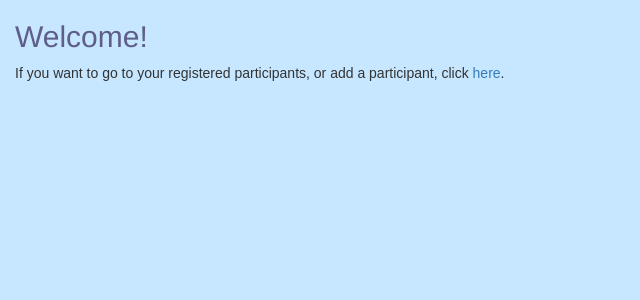
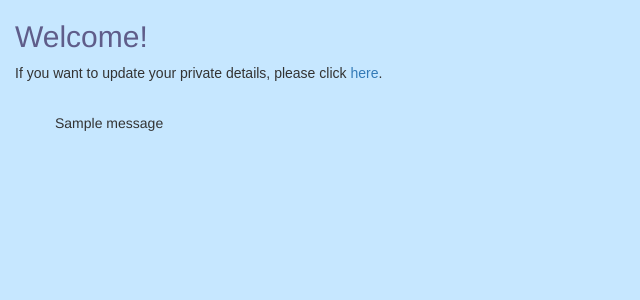
Before and after one commit to wearespindle/subscriptionform, a Django app: template subscriptionform/templates/home/menu.html in a window 1280 px wide. Shown: the top 300 px of the page, without its empty margins (0-640 px from the left). Run offline with Django 3.2, Linux system fonts and the light colour scheme; the template is opened without the code that fills it, so the values that code supplies are empty; tables that the repository leaves empty hold one stand-in row (values such as "Sample post"); one stand-in notice (Sample message) is shown; some libraries are stand-ins or nearby versions.

Commit message:
Logged in users can change their own details.

```diff
--- a/sports/urls.py
+++ b/sports/urls.py
@@ -1,4 +1,5 @@
 from django.conf.urls import url
+
 from .views import ParticipantCreate, ParticipantDelete, ParticipantDetail, ParticipantList, ParticipantUpdate
 
 urlpatterns = [
--- a/subscriptionform/templates/home/menu.html
+++ b/subscriptionform/templates/home/menu.html
@@ -3,6 +3,15 @@
 
 {% block content %}
     <h2>{% blocktrans %}Welcome!{% endblocktrans %}</h2>
-    <p>{% blocktrans %}If you want to go to your registered participants, or add a participant, click {% endblocktrans %}
-    <a href="{% url 'participants' %}">{% blocktrans %}here{% endblocktrans %}</a>.</p>
+        {% url 'user_update' as the_url %}
+        <p>{% blocktrans %}If you want to update your private details, please click
+            <a href ="{{ the_url }}">here</a>. {% endblocktrans %}</p>
+        <br>
+        {% if messages %}
+        <ul class="messages">
+            {% for message in messages %}
+                {{ message }}
+            {% endfor %}
+        {% endif %}
+        </ul>
 {% endblock %}
--- a/subscriptionform/urls.py
+++ b/subscriptionform/urls.py
@@ -11,6 +11,7 @@ urlpatterns = [
     url(r'^admin/', include(admin.site.urls)),
     url('^', include('django.contrib.auth.urls')),
     url('^', include('sports.urls')),
+    url('^', include('users.urls')),
     url(r'^menu/$', MenuView.as_view(), name='menu')
 
 ]
```
Also changed, not shown: subscriptionform/templates/users/myuser_form.html (added, +13 -0 lines), users/forms.py (added, +10 -0 lines), users/urls.py (added, +9 -0 lines), users/views.py (added, +18 -0 lines), locale/nl/LC_MESSAGES/django.po, 1 other file.
